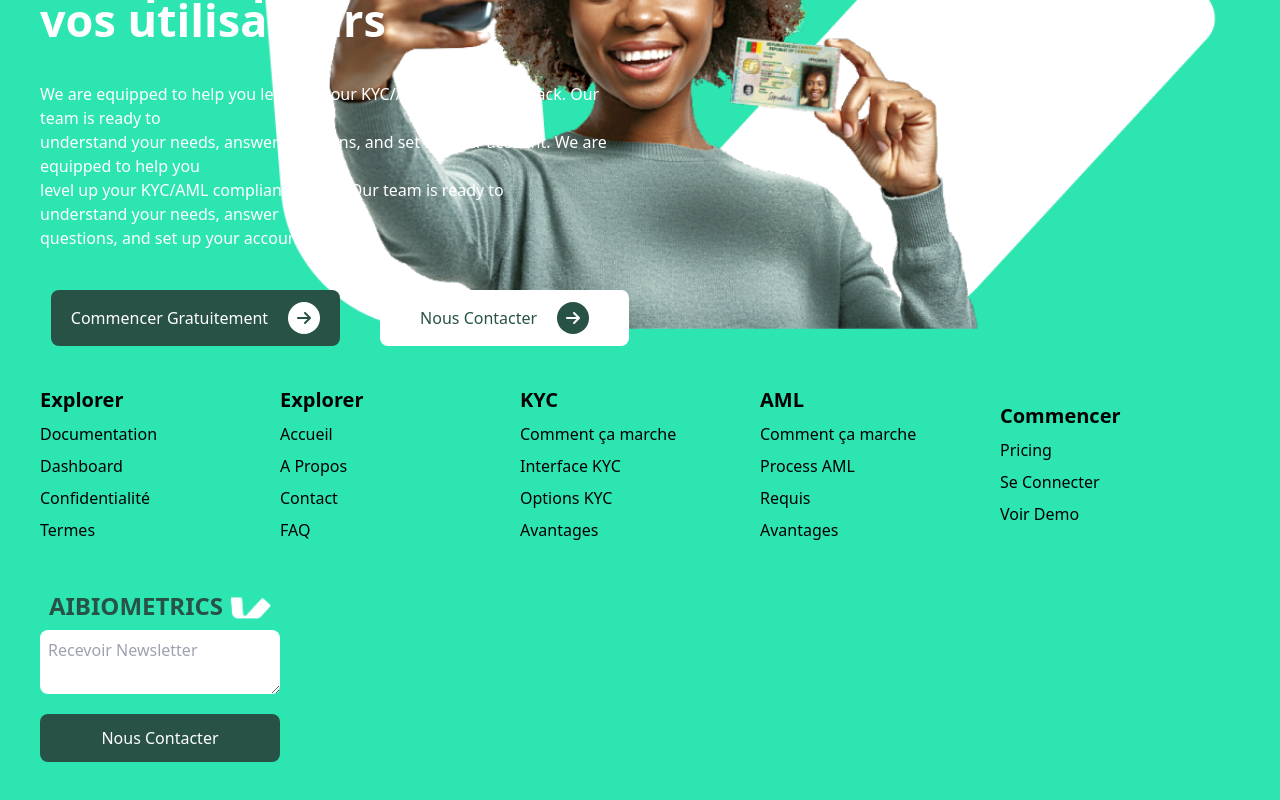
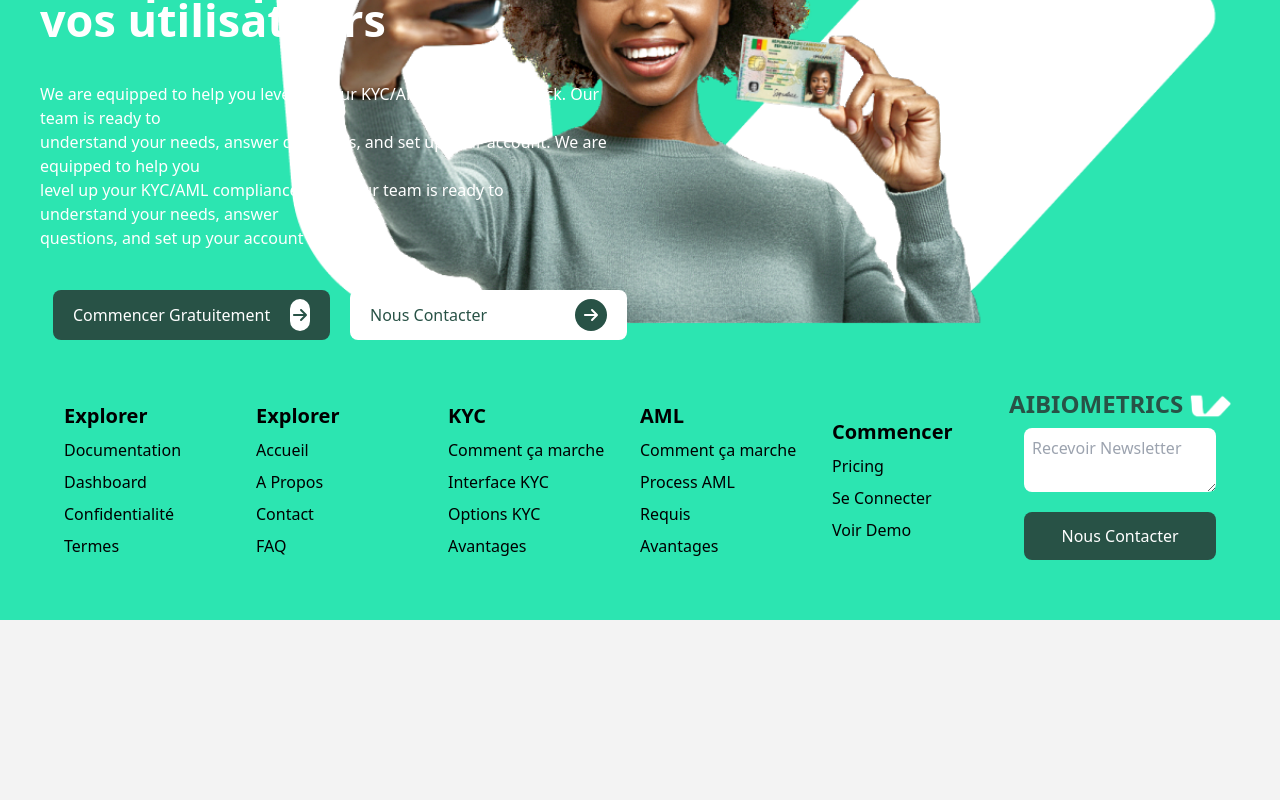
Before and after one commit to chrisvaldes/sekure-site, a React (Create React App) app: page / in a window 1280 px wide. Shown: the part 5008-5808 px from the top of the page. After the commit the page ends 5628 px from the top, so only its background shows below. Built offline with nearby package versions, Linux system fonts and the light colour scheme.

Commit message:
version1.6

```diff
--- a/src/Components/Footer.jsx
+++ b/src/Components/Footer.jsx
@@ -24,8 +24,8 @@ export default function Footer() {
                                 questions, and set up your account
                             </p>
                             <div class="w-full">
-                                <div class="flex items-start justify-center gap-10 ">
-                                    <button class="bg-cyan-deep  px-5 py-3 rounded-lg text-white flex items-center justify-center gap-5">
+                                <div class="flex items-center justify-center gap-5 w-full">
+                                    <button class="bg-cyan-deep px-5 h-button-footer w-button-footer  rounded-lg text-white flex items-center justify-center gap-5">
                                         <span class="text-nowrap" >Commencer Gratuitement</span>
                                         <div class="btn-circle rounded-full bg-white flex items-center justify-center">
                                             <span class="icon text-cyan-deep">
@@ -33,7 +33,7 @@ export default function Footer() {
                                             </span>
                                         </div>
                                     </button>
-                                    <button class=" bg-white  px-10 py-3 rounded-lg text-white flex items-center justify-between gap-5">
+                                    <button class=" bg-white px-5 h-button-footer w-button-footer  rounded-lg text-white flex items-center justify-between gap-5">
                                         <span class="text-cyan-deep text-nowrap">Nous Contacter</span>
                                         <div class="btn-circle rounded-full bg-cyan-deep flex items-center justify-center">
                                             <span class="icon text-white">
--- a/src/index.css
+++ b/src/index.css
@@ -203,7 +203,7 @@ nav .nav-items .nav-item {
 
 .grid-footer {
   display: grid;
-  grid-template-columns: repeat(auto-fit, 15rem);
+  grid-template-columns: repeat(auto-fit, 12rem);
   align-items: center;
   justify-content: center;
   border-radius: 2.5rem;
```
